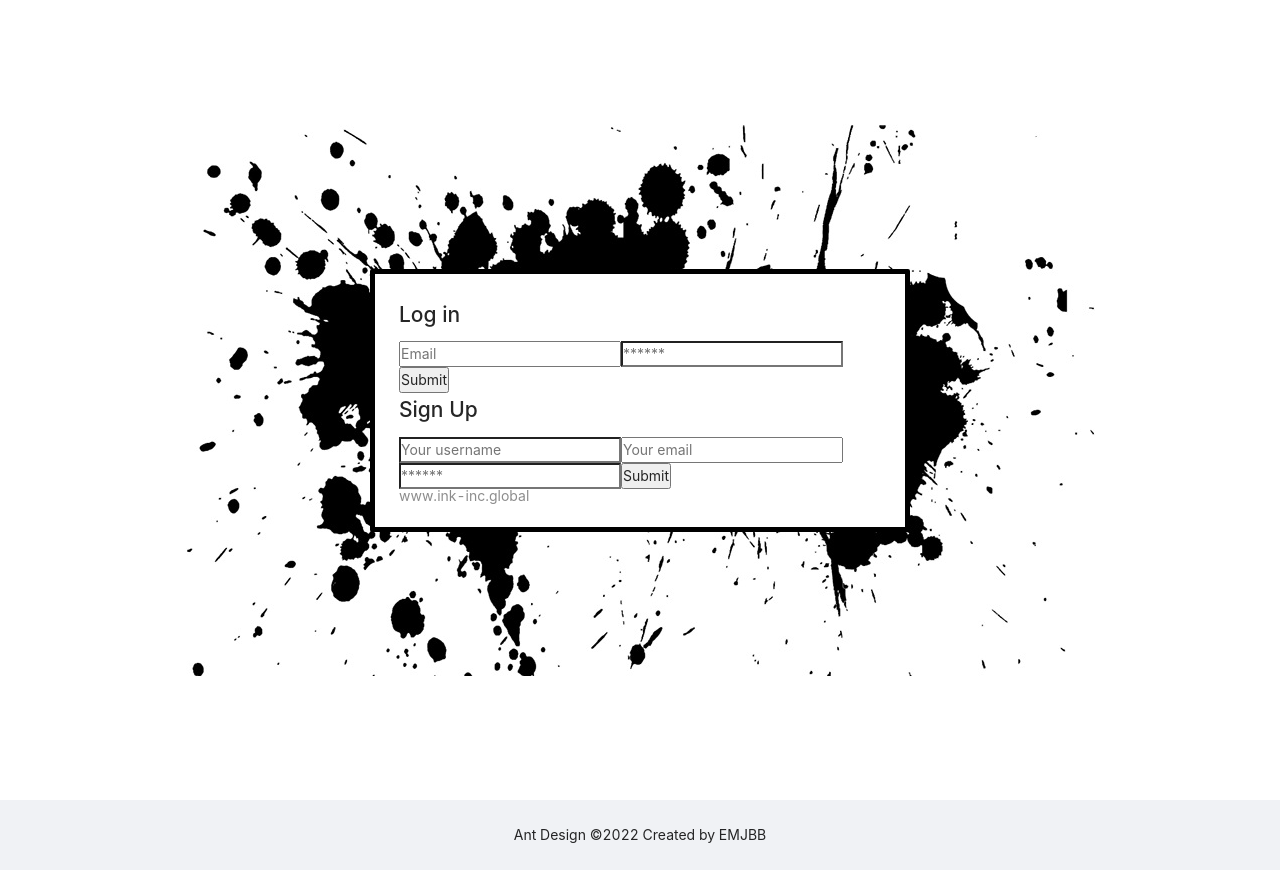
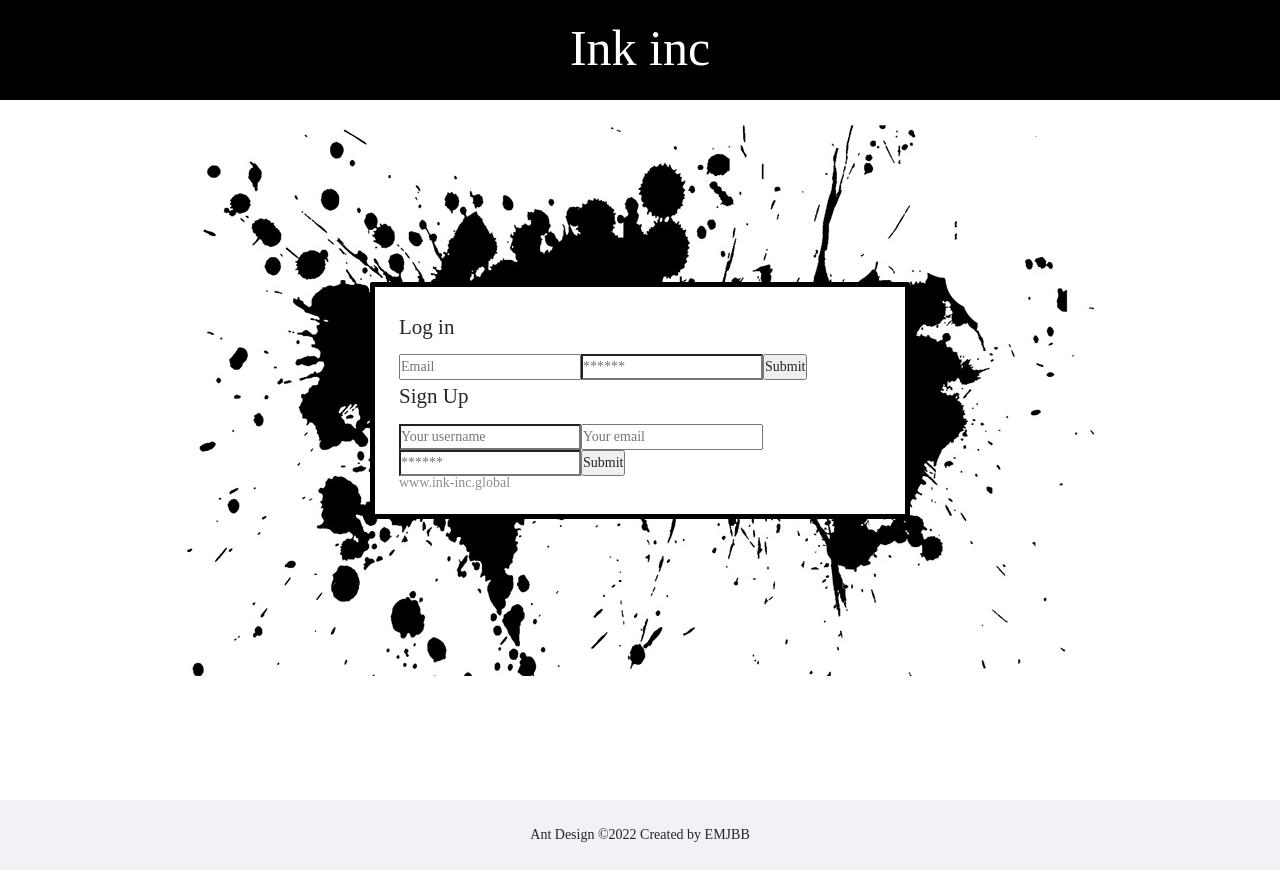
Before and after one commit to EMJBB-Project-3/ink-inc-frontend, a React (Create React App) app: page / in a window 1280 px wide. Built offline with nearby package versions, Linux system fonts and the light colour scheme; a web font is replaced by a local one.

Commit message:
final styling

```diff
--- a/src/App.css
+++ b/src/App.css
@@ -1,7 +1,9 @@
+
 * {
     margin: 0;
     padding: 0;
     box-sizing: border-box;
+    font-family:serif;
   }
 
 body {
--- a/src/components/Login.js
+++ b/src/components/Login.js
@@ -12,9 +12,9 @@ const { Meta } = Card;
 export default function Login() {
     return (
         <Layout className='container'>
-    {/* <Header className="header" style={{ position: 'fixed', zIndex: 1, width: '100%' }}>
-
-    </Header> */}
+    <Header className="header" style={{ position: 'fixed', zIndex: 1, width: '100%', backgroundColor:'black', justifyContent:'center', height:'100px'}}>
+        <h1 style = {{color:'white', fontSize:'50px', marginTop:'20px'}}>Ink inc</h1>
+    </Header>
             {/* <Content className="site-layout" style={{ padding: '0 50px', marginTop: 64 }}> */}
 
                 <div className="site-card-wrapper">
--- a/src/styles/LoginCard.css
+++ b/src/styles/LoginCard.css
@@ -1,3 +1,7 @@
+h1 {
+font-family:serif;
+}
+
 .site-card-wrapper {
 
     /* width: 100%; */
@@ -20,6 +24,6 @@
 
 
 .container {
-
+  display: flex;
     background-color: white
 }
```
